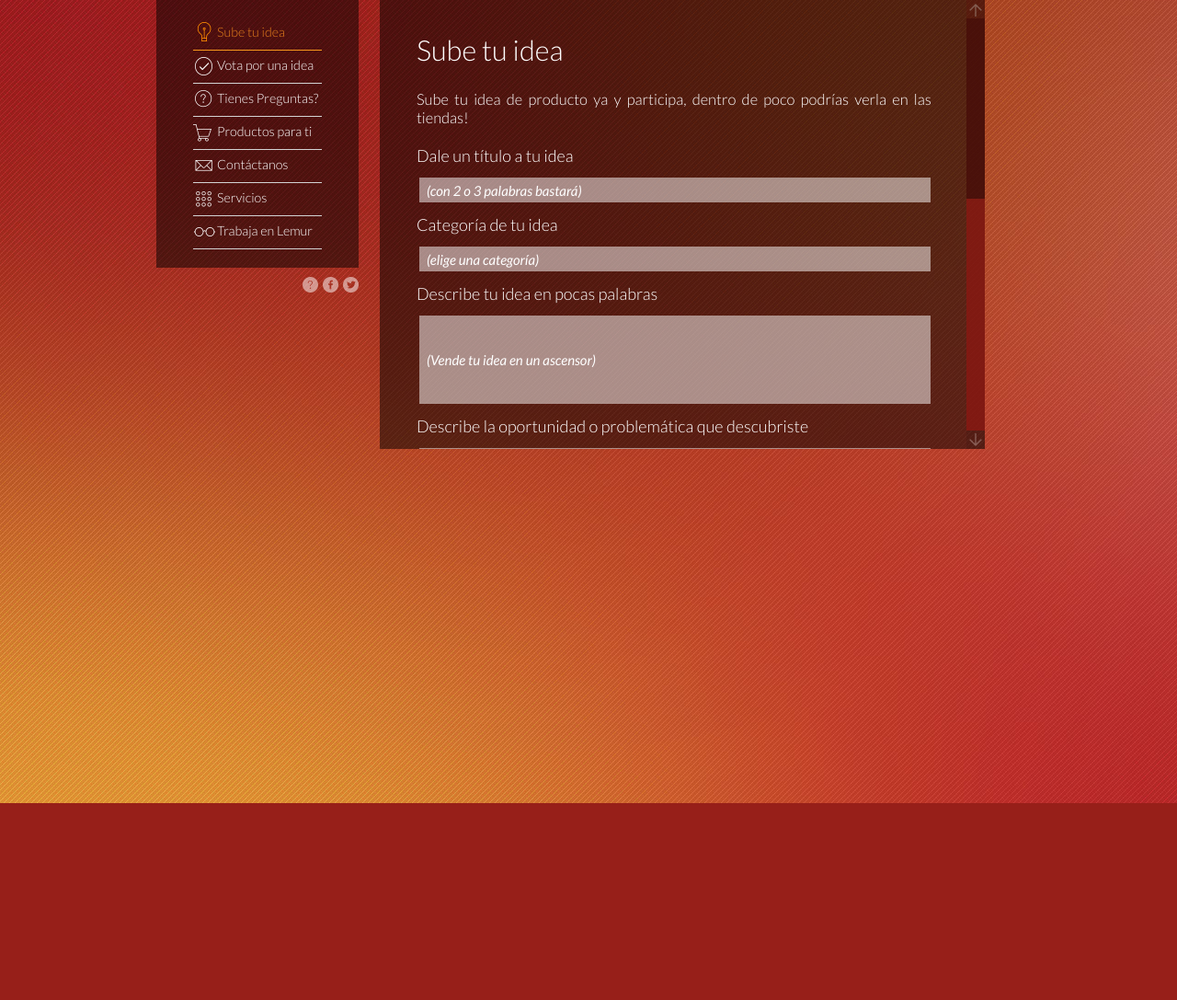
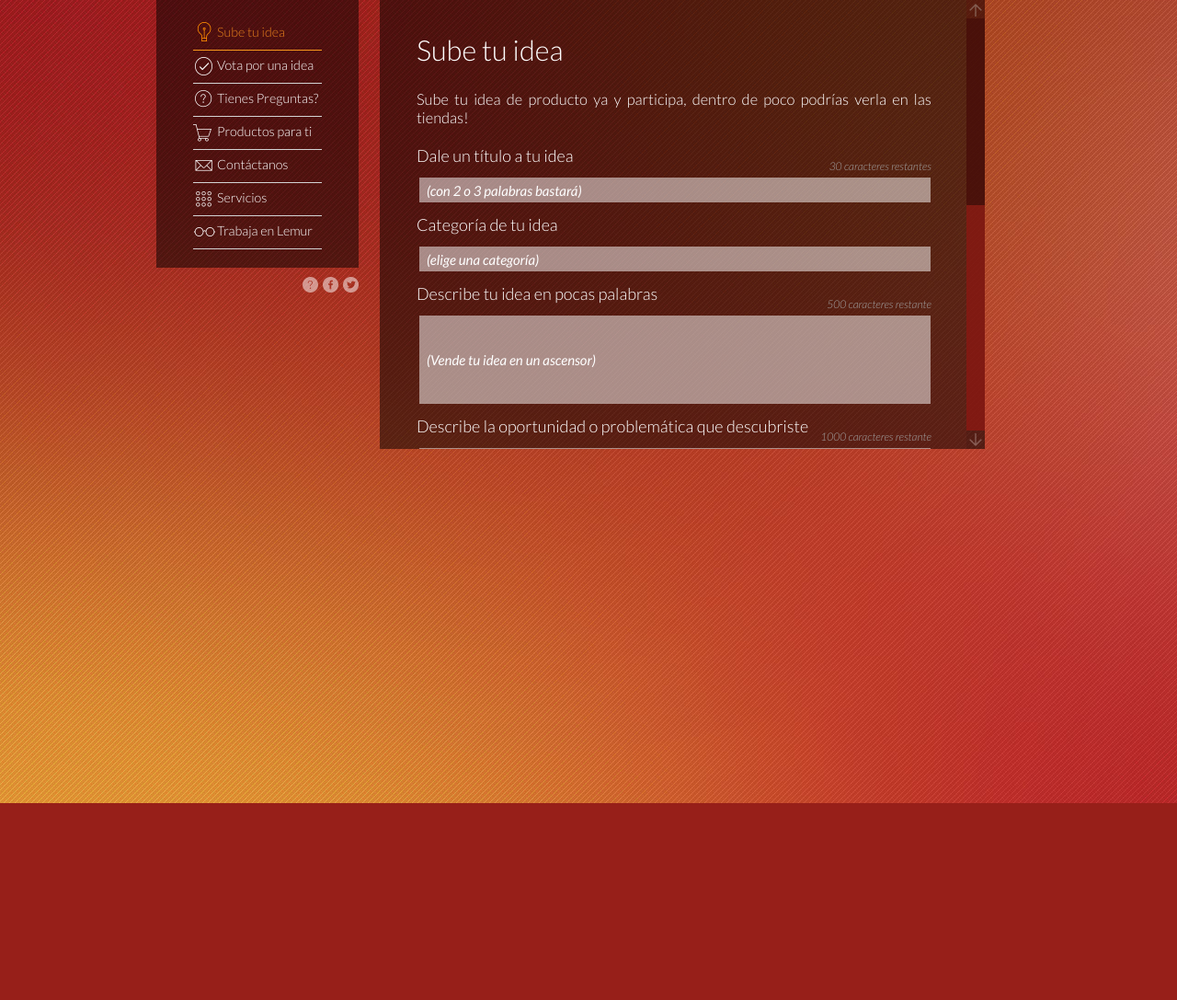
Before and after one commit to juan2ramos/lemurFront, a PHP site: page /sube-tu-idea in a window 1280 px wide. Shown: the part 159-1246 px from the top of the page at 92% size. Run offline with PHP 8.4, Linux system fonts and the light colour scheme; some libraries are stand-ins or nearby versions.

Commit message:
cambios sube tu idea

```diff
--- a/css/style.css
+++ b/css/style.css
@@ -392,6 +392,17 @@ Categorias
 /*=================================================================
 sube tu idea
 ===================================================================*/
+#input-contend{
+	position: relative;
+}
+#input-contend span{
+	color: rgb(161, 161, 161);
+	font-size: .8em;
+	font-style: italic;
+    position: absolute;
+    right: 28px;
+    top: 15px;
+}
 .sube-tu-idea .show-captcha, .sube-tu-idea .captcha, .sube-tu-idea .sumbit{
 	background-color: rgba(0, 0, 0, 0.5);
 	box-sizing: border-box;
@@ -431,23 +442,14 @@ sube tu idea
 	background-color: rgba(0, 0, 0, 0.26);
 	box-sizing: border-box;
 	-moz-box-sizing: border-box;
+	color: #fff;
 	height: 150px;
-	padding: 82px;
+	padding: 60px;
+	text-align: center;
 	width: 557px;
 }
-.sube-tu-idea .imagen::-webkit-input-placeholder {
-
-   font-style: normal;
-}
-
-.sube-tu-idea .imagen::-moz-placeholder {
-   color: #fff;
-   font-style: normal;
-}
-
-.sube-tu-idea .imagen:-ms-input-placeholder {
-   color: #fff;
-   font-style: normal;
+.sube-tu-idea .imagen a{
+	color: #F7931E;
 }
 .sube-tu-idea .text{
 	height: 96px
--- a/views/sube-tu-idea.php
+++ b/views/sube-tu-idea.php
@@ -2,20 +2,39 @@
 		      <h2>Sube tu idea</h2>
 		      <p>Sube tu idea de producto ya y participa, dentro de poco podrías verla en las tiendas!</p>
 		      <form>
+		      	<div id="input-contend">
 			        <label>Dale un título a tu idea</label>
+			        <span>30 caracteres restantes</span>
 			        <input placeholder="(con 2 o 3 palabras bastará)"class="" type="text">
+		        </div>
 		        <label>Categoría de tu idea</label>
 		        <input placeholder="(elige una categoría)"class="" type="text">
+
+		        <div id="input-contend">
 			        <label>Describe tu idea en pocas palabras</label>
+			        <span>500 caracteres restante</span>
 			        <input placeholder="(Vende tu idea en un ascensor)"class="text" type="text">
+		        </div>
+		        <div id="input-contend">
 			        <label>Describe la oportunidad o problemática que descubriste</label>
+			        <span>1000 caracteres restante</span>
 			        <input placeholder="(cuentanos del problema)"class="text" type="text">
+		        </div>
+		        <div id="input-contend">
 			        <label>Describe cómo solucionaste el problema</label>
+			        <span>1000 caracteres restante</span>
 			        <input placeholder="(¿Cúal es tu solución?)"class="text" type="text">
+		        </div>
+
 		        <label>Sube tu imagen o link de tu vídeo aquí</label>
-		        <input placeholder="(Arrastra imágenes aquí o cárgalas desde tu ordenador)"class="imagen" type="text">
+			    <div class="imagen">imágenes aquí o <a href="#">cárgalas desde tu ordenador</a></div>
+
+		     	<div id="input-contend">
+		       		<span>youtube</span>
 			        <label>Agregar vinculo de video</label>
 			        <input placeholder="http://"class="" type="text">
+		        </div>
+
 		        <div class="show-captcha">
 
 		        </div>
```
Lines whose indentation alone changed are shown as unchanged.
